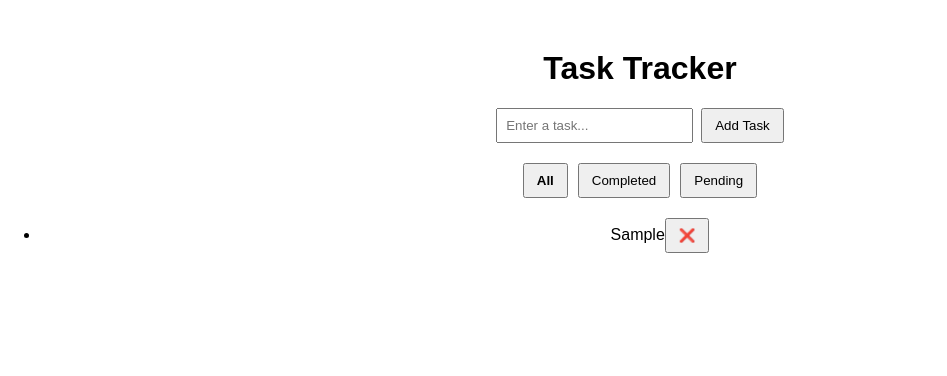
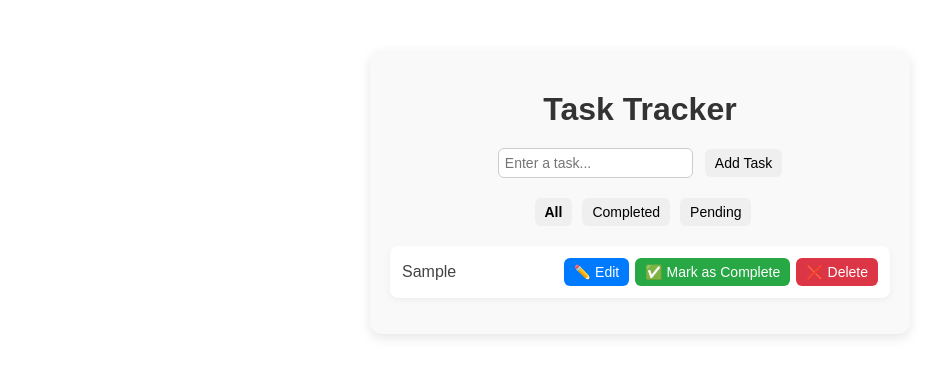
Before and after one commit to cmdanx404/task-tracker, a React (Create React App) app: page / in a window 1280 px wide. Both pictures are taken after typing "Sample" into the empty fields and a click on the button "Add Task". Shown: the top 376 px of the page, without its empty margins (0-947 px from the left). Built offline with nearby package versions, Linux system fonts and the light colour scheme; the HTML template or start-up script is replaced by a standard one.

Commit message:
feat: add options

```diff
--- a/src/App.css
+++ b/src/App.css
@@ -1,15 +1,106 @@
 .app-container {
+  max-width: 500px;
+  margin: 50px auto;
+  padding: 20px;
+  border-radius: 12px;
+  background: #f9f9f9;
+  box-shadow: 0 4px 12px rgba(0, 0, 0, 0.1);
   text-align: center;
-  margin-top: 50px;
   font-family: Arial, sans-serif;
 }
 
-input {
-  padding: 8px;
-  margin-right: 8px;
+h1 {
+  margin-bottom: 20px;
+  color: #333;
+}
+
+ul {
+  list-style: none;
+  padding: 0;
+}
+
+li {
+  background: #fff;
+  padding: 12px;
+  margin-bottom: 10px;
+  border-radius: 8px;
+  display: flex;
+  align-items: center;
+  justify-content: space-between;
+  box-shadow: 0 2px 6px rgba(0, 0, 0, 0.05);
+}
+
+li span {
+  flex-grow: 1;
+  text-align: left;
+  font-size: 16px;
+  color: #444;
 }
 
 button {
-  padding: 8px 12px;
+  margin-left: 6px;
+  padding: 6px 10px;
+  border: none;
+  border-radius: 6px;
   cursor: pointer;
+  font-size: 14px;
+  transition: background 0.2s ease;
 }
+
+/* 🎨 Button Colors */
+button.edit-btn {
+  background: #007bff;
+  color: #fff;
+}
+button.edit-btn:hover {
+  background: #0056b3;
+}
+
+button.complete-btn {
+  background: #28a745;
+  color: #fff;
+}
+button.complete-btn:hover {
+  background: #1e7e34;
+}
+
+button.pending-btn {
+  background: #ffc107;
+  color: #333;
+}
+button.pending-btn:hover {
+  background: #e0a800;
+}
+
+button.delete-btn {
+  background: #dc3545;
+  color: #fff;
+}
+button.delete-btn:hover {
+  background: #a71d2a;
+}
+
+button.save-btn {
+  background: #17a2b8;
+  color: #fff;
+}
+button.save-btn:hover {
+  background: #117a8b;
+}
+
+button.cancel-btn {
+  background: #6c757d;
+  color: #fff;
+}
+button.cancel-btn:hover {
+  background: #565e64;
+}
+
+input[type="text"] {
+  padding: 6px;
+  font-size: 14px;
+  border-radius: 6px;
+  border: 1px solid #ccc;
+  flex-grow: 1;
+  margin-right: 6px;
+}
--- a/src/App.js
+++ b/src/App.js
@@ -37,7 +37,15 @@ function App() {
     setTasks(tasks.filter((task) => task.id !== id));
   };
 
-  // Apply filter to tasks
+  const editTask = (id, newText) => {
+    setTasks(
+      tasks.map((task) =>
+        task.id === id ? { ...task, text: newText } : task
+      )
+    );
+  };
+
+  // Filter tasks
   const filteredTasks = tasks.filter((task) => {
     if (filter === "completed") return task.completed;
     if (filter === "pending") return !task.completed;
@@ -53,7 +61,8 @@ function App() {
         tasks={filteredTasks}
         toggleTask={toggleTask}
         deleteTask={deleteTask}
-        filter={filter} // 👈 pass filter here
+        editTask={editTask}
+        filter={filter}
       />
     </div>
   );
--- a/src/components/TaskList.js
+++ b/src/components/TaskList.js
@@ -1,7 +1,9 @@
-import React from "react";
+import React, { useState } from "react";
 
-function TaskList({ tasks, toggleTask, deleteTask, filter }) {
-  // Show messages depending on filter and tasks length
+function TaskList({ tasks, toggleTask, deleteTask, editTask, filter }) {
+  const [editingId, setEditingId] = useState(null);
+  const [editText, setEditText] = useState("");
+
   if (tasks.length === 0) {
     if (filter === "all") {
       return <p>No tasks yet, add one above 👆</p>;
@@ -13,17 +15,64 @@ function TaskList({ tasks, toggleTask, deleteTask, filter }) {
   return (
     <ul>
       {tasks.map((task) => (
-        <li key={task.id}>
+        <li key={task.id} style={{ marginBottom: "10px" }}>
+          {editingId === task.id ? (
+            <>
+              <input
+                type="text"
+                value={editText}
+                onChange={(e) => setEditText(e.target.value)}
+              />
+              <button
+                className="save-btn"
+                onClick={() => {
+                  editTask(task.id, editText);
+                  setEditingId(null);
+                }}
+              >
+                Save
+              </button>
+              <button
+                className="cancel-btn"
+                onClick={() => setEditingId(null)}
+              >
+                Cancel
+              </button>
+            </>
+          ) : (
+            <>
               <span
-            onClick={() => toggleTask(task.id)}
                 style={{
                   textDecoration: task.completed ? "line-through" : "none",
-              cursor: "pointer",
                 }}
               >
                 {task.text}
               </span>
-          <button onClick={() => deleteTask(task.id)}>❌</button>
+              <div>
+                <button
+                  className="edit-btn"
+                  onClick={() => {
+                    setEditingId(task.id);
+                    setEditText(task.text);
+                  }}
+                >
+                  ✏️ Edit
+                </button>
+                <button
+                  className={task.completed ? "pending-btn" : "complete-btn"}
+                  onClick={() => toggleTask(task.id)}
+                >
+                  {task.completed ? "↩️ Mark as Pending" : "✅ Mark as Complete"}
+                </button>
+                <button
+                  className="delete-btn"
+                  onClick={() => deleteTask(task.id)}
+                >
+                  ❌ Delete
+                </button>
+              </div>
+            </>
+          )}
         </li>
       ))}
     </ul>
```
Lines whose indentation alone changed are shown as unchanged.
